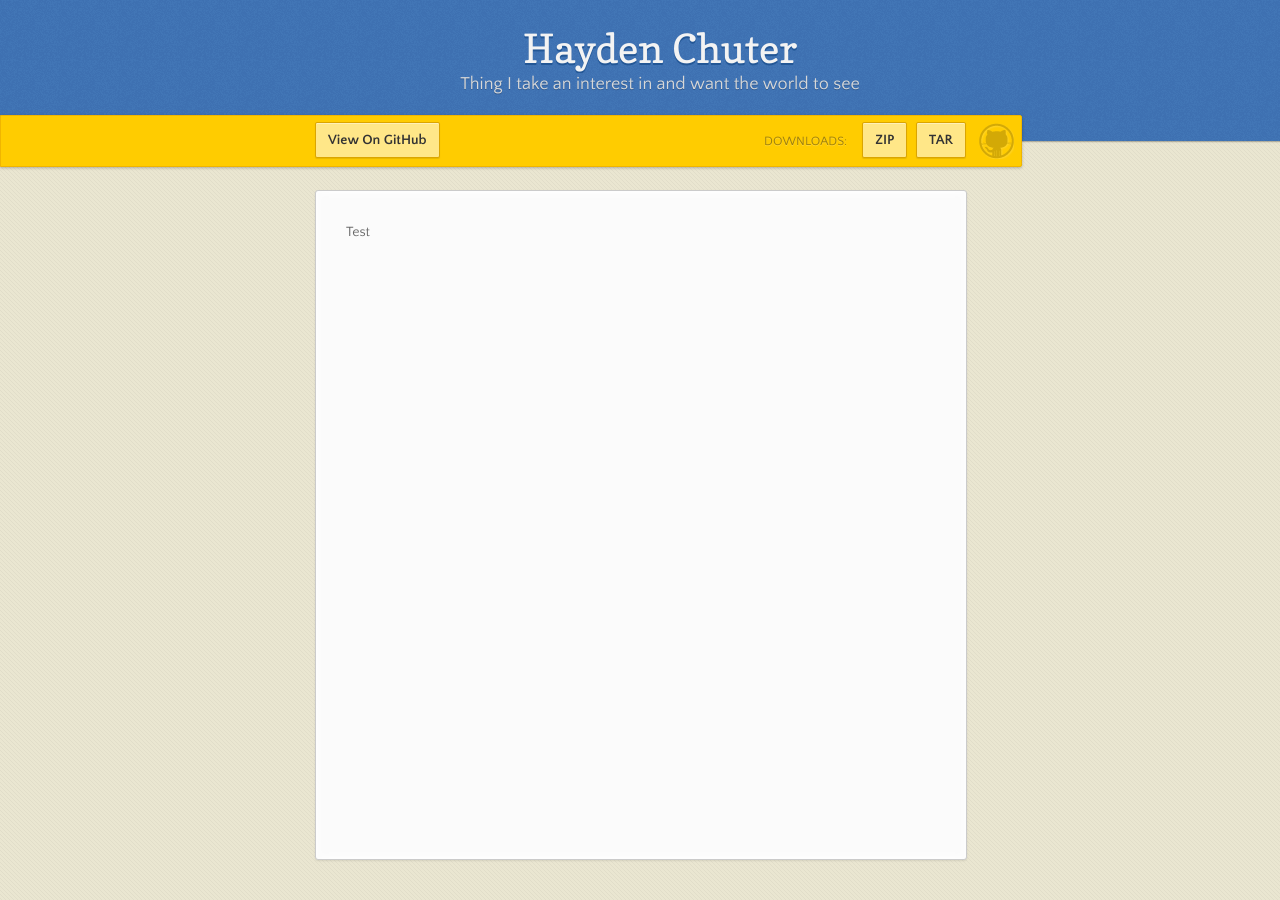
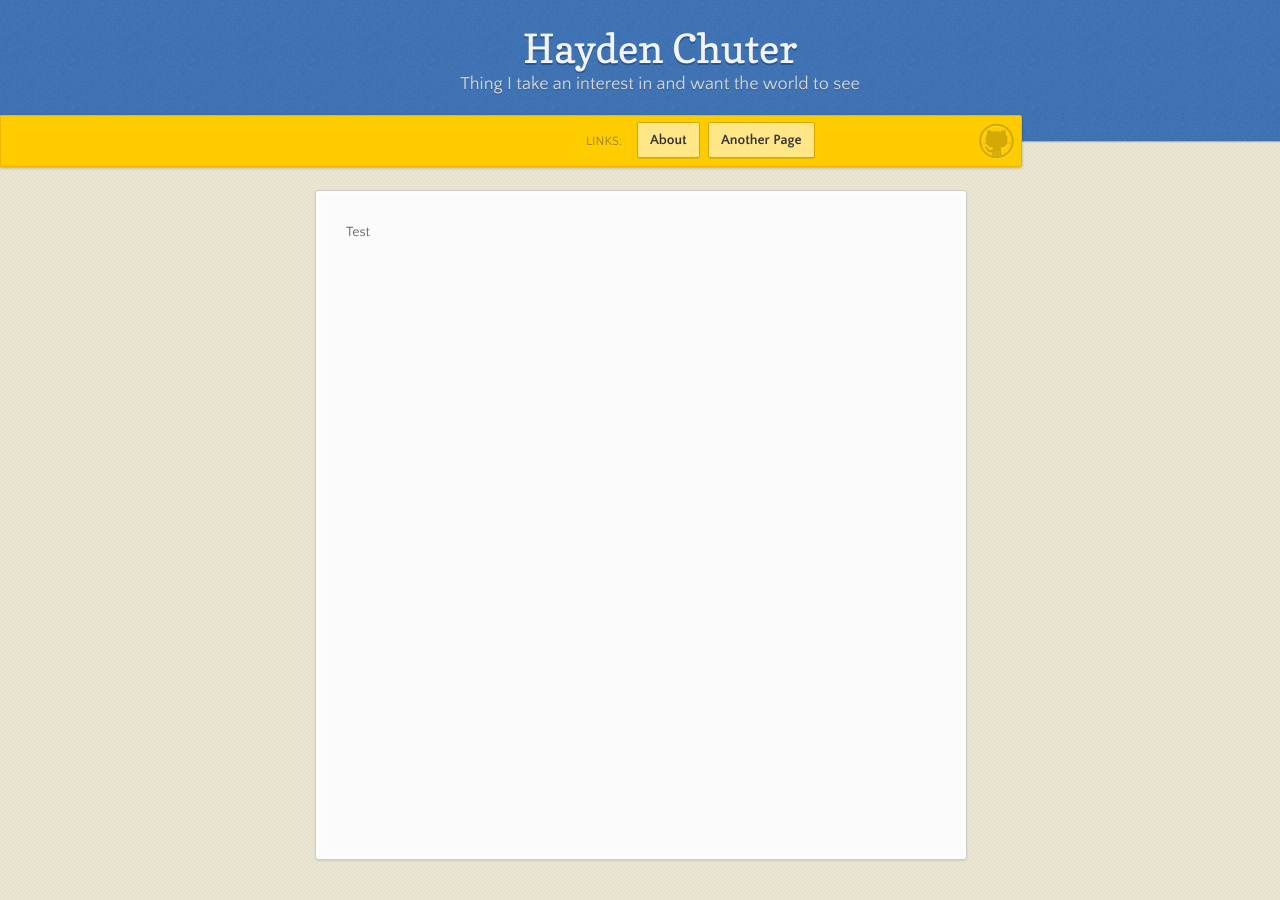
Before and after one commit to steelonice/steelonice.github.io, a Jekyll site: the page built from index.md, in a window 1280 px wide. Built offline with Jekyll 4.4.1, drawn with Linux system fonts in a browser that asks for light colours; nearby versions of some CDN libraries.

Commit message:
Updating and learning

```diff
--- a/_layouts/default.html
+++ b/_layouts/default.html
@@ -24,13 +24,13 @@
       <div id="banner">
         <span id="logo"></span>
 
-        <a href="{{ site.github.repository_url }}" class="button fork"><strong>View On GitHub</strong></a>
+
         {% if site.show_downloads %}
-          <div class="downloads">
-            <span>Downloads:</span>
+          <div class="topmenu">
+            <span>Links:</span>
             <ul>
-              <li><a href="{{ about }}" class="button">ZIP</a></li>
-              <li><a href="{{ site.github.tar_url }}" class="button">TAR</a></li>
+              <li><a href="/about" class="button">About</a></li>
+              <li><a href="/another-page" class="button">Another Page</a></li>
             </ul>
           </div>
         {% endif %}
--- a/_sass/jekyll-theme-leap-day.scss
+++ b/_sass/jekyll-theme-leap-day.scss
@@ -219,7 +219,7 @@ header {
   }
 
   .fork {
-    position:fixed;
+  //position:fixed;
     left:50%;
     margin-left:-325px;
     padding: 10px 12px;
@@ -232,6 +232,21 @@ header {
   .downloads {
     float: right;
     margin:0 45px 0 0;
+
+    span {
+      float:left;
+      line-height:52px;
+      font-size:90%;
+      color:#9d7f0d;
+      text-transform:uppercase;
+      text-shadow:rgba(#fff, 0.2) 0 1px 0;
+    }
+  }
+
+  .topmenu {
+    float: left;
+    margin:0 45px 0 0;
+    margin-left:585px;
 
     span {
       float:left;
```
